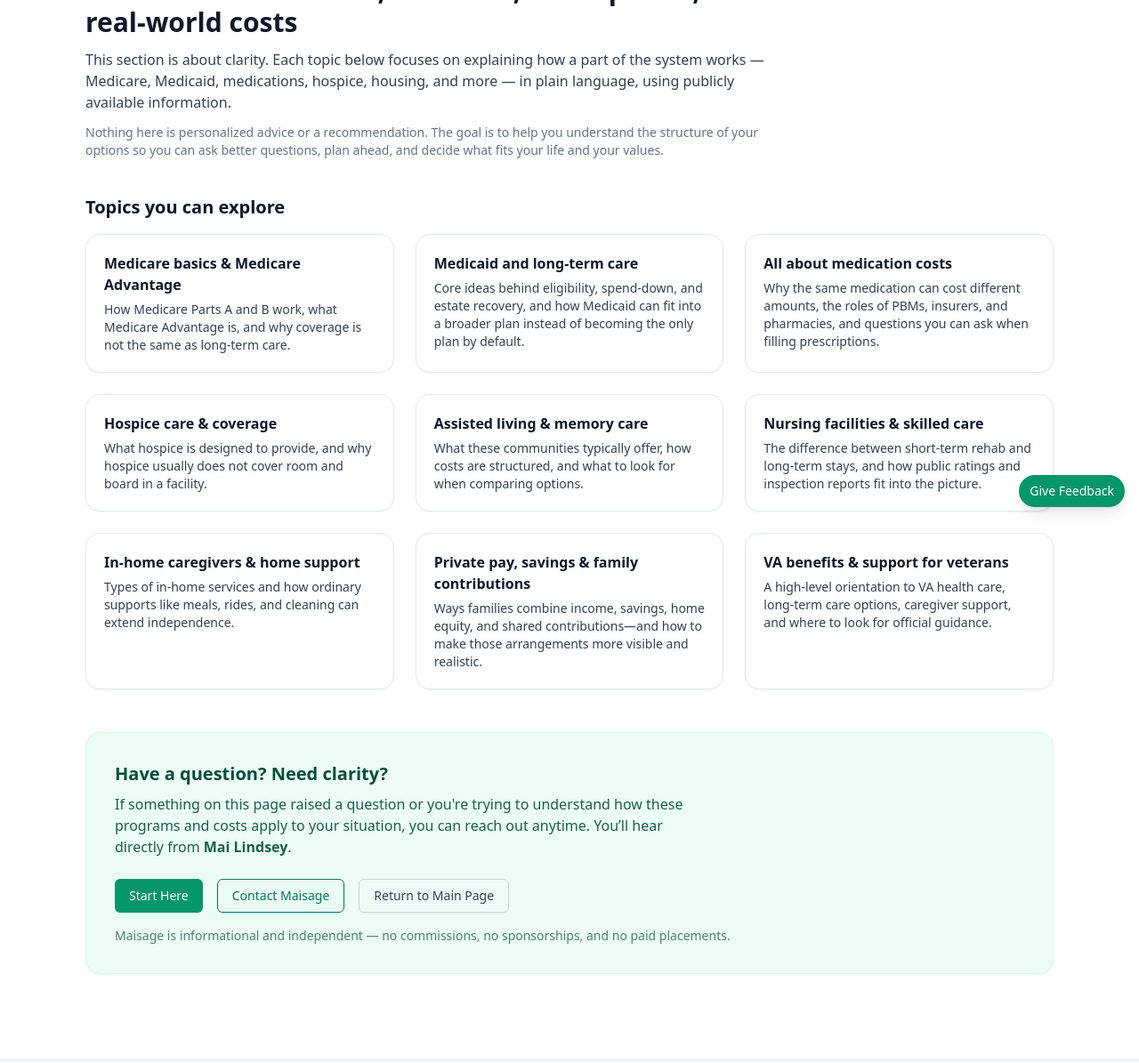
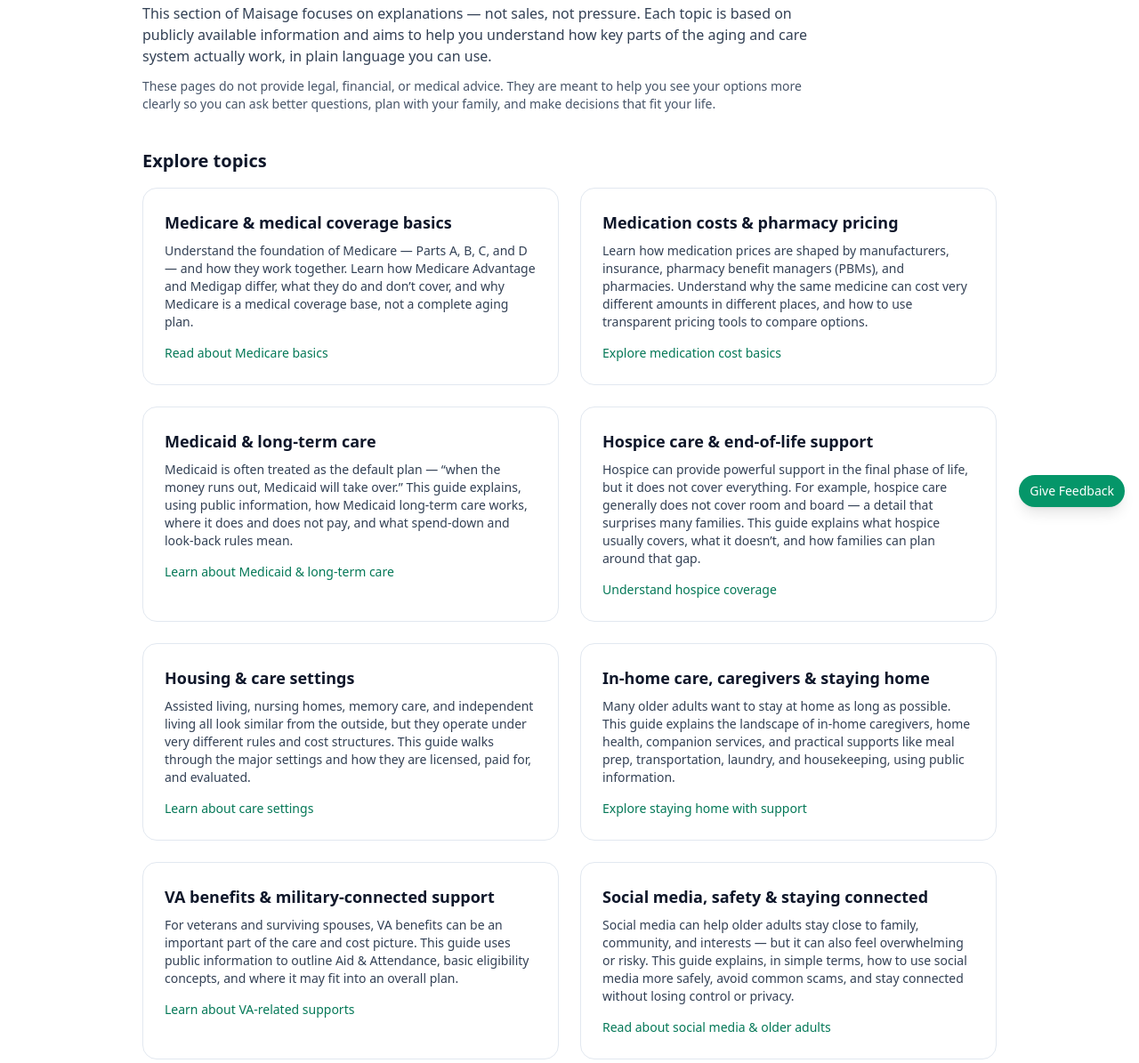
Before and after one commit to maisage/Maisage-site, a plain HTML site: page learn.html in a window 1280 px wide. Shown: the part 206-1401 px from the top of the page at 89% size. Drawn offline with nearby package versions, Linux system fonts and the light colour scheme.

Commit message:
Update learn.html

```diff
--- a/learn.html
+++ b/learn.html
@@ -3,7 +3,7 @@
 <head>
   <meta charset="utf-8" />
   <meta name="viewport" content="width=device-width,initial-scale=1,maximum-scale=1" />
-  <title>Learn – Medicare, Medicaid, care options & costs | Maisage</title>
+  <title>Learn | Maisage</title>
   <script src="https://cdn.tailwindcss.com"></script>
 </head>
 
@@ -18,170 +18,191 @@
       .catch(err => console.error("Header failed to load:", err));
   </script>
 
-  <!-- Breadcrumb: Home / Learn -->
+  <!-- Breadcrumb -->
   <script>
+    window.breadcrumbParentLabel = "Home";
+    window.breadcrumbParentHref = "index.html";
     window.breadcrumbCurrent = "Learn";
   </script>
   <div id="breadcrumb"></div>
   <script>
     fetch('breadcrumb.html')
       .then(r => r.text())
-      .then(html => {
-        const el = document.getElementById('breadcrumb');
-        if (el) el.innerHTML = html;
-      })
-      .catch(err => console.error("Breadcrumb failed to load:", err));
+      .then(html => (document.getElementById('breadcrumb').innerHTML = html))
+      .catch(err => console.error("Breadcrumb failed:", err));
   </script>
 
-  <!-- Main content -->
-  <main class="mx-auto max-w-6xl px-4 sm:px-6 lg:px-8 py-6 sm:py-8 space-y-10">
+  <!-- Main Content -->
+  <main class="mx-auto max-w-5xl px-4 sm:px-6 lg:px-8 py-8 sm:py-12 space-y-10">
 
     <!-- Intro -->
-    <section class="space-y-3 max-w-3xl">
-      <p class="text-sm uppercase tracking-wide text-emerald-700 font-medium">
-        Learn
+    <section class="space-y-3">
+      <h1 class="text-2xl sm:text-3xl font-bold text-slate-900">
+        Learn — Plain-language guides for aging, care, and costs
+      </h1>
+
+      <p class="text-sm sm:text-base text-slate-700 max-w-3xl">
+        This section of Maisage focuses on explanations — not sales, not pressure. Each topic
+        is based on publicly available information and aims to help you understand how key parts
+        of the aging and care system actually work, in plain language you can use.
       </p>
-      <h1 class="text-2xl sm:text-3xl font-bold text-slate-900">
-        Learn about Medicare, Medicaid, care options, and real-world costs
-      </h1>
-      <p class="text-sm sm:text-base text-slate-700">
-        This section is about clarity. Each topic below focuses on explaining how a part of the
-        system works — Medicare, Medicaid, medications, hospice, housing, and more — in plain
-        language, using publicly available information.
-      </p>
-      <p class="text-xs sm:text-sm text-slate-500">
-        Nothing here is personalized advice or a recommendation. The goal is to help you understand
-        the structure of your options so you can ask better questions, plan ahead, and decide what
-        fits your life and your values.
+
+      <p class="text-xs sm:text-sm text-slate-600 max-w-3xl">
+        These pages do not provide legal, financial, or medical advice. They are meant to help
+        you see your options more clearly so you can ask better questions, plan with your family,
+        and make decisions that fit your life.
       </p>
     </section>
 
-    <!-- Learn topic cards -->
+    <!-- Topic Grid -->
     <section class="space-y-4">
-      <h2 class="text-lg sm:text-xl font-semibold text-slate-900">
-        Topics you can explore
+      <h2 class="text-xl font-semibold text-slate-900">
+        Explore topics
       </h2>
 
-      <div class="grid gap-4 sm:gap-6 md:grid-cols-2 lg:grid-cols-3">
+      <div class="grid gap-6 md:grid-cols-2">
 
         <!-- Medicare -->
-        <a href="learn-medicare.html"
-           class="block rounded-2xl border border-slate-200 bg-white shadow-sm p-4 sm:p-5 hover:border-emerald-200 hover:bg-emerald-50/40 transition-colors">
-          <h3 class="text-sm sm:text-base font-semibold text-slate-900">
-            Medicare basics & Medicare Advantage
+        <article class="rounded-2xl border border-slate-200 bg-white p-6">
+          <h3 class="text-lg font-semibold text-slate-900 mb-2">
+            Medicare & medical coverage basics
           </h3>
-          <p class="mt-1.5 text-xs sm:text-sm text-slate-700">
-            How Medicare Parts A and B work, what Medicare Advantage is, and why coverage is not the
-            same as long-term care.
+          <p class="text-sm text-slate-700 mb-3">
+            Understand the foundation of Medicare — Parts A, B, C, and D — and how they work
+            together. Learn how Medicare Advantage and Medigap differ, what they do and don’t cover,
+            and why Medicare is a medical coverage base, not a complete aging plan.
           </p>
-        </a>
+          <a href="learn-medicare.html"
+             class="inline-flex items-center text-sm font-medium text-emerald-700 hover:underline">
+            Read about Medicare basics
+          </a>
+        </article>
 
-        <!-- Medicaid -->
-        <a href="learn-medicaid.html"
-           class="block rounded-2xl border border-slate-200 bg-white shadow-sm p-4 sm:p-5 hover:border-emerald-200 hover:bg-emerald-50/40 transition-colors">
-          <h3 class="text-sm sm:text-base font-semibold text-slate-900">
-            Medicaid and long-term care
+        <!-- Medication Costs -->
+        <article class="rounded-2xl border border-slate-200 bg-white p-6">
+          <h3 class="text-lg font-semibold text-slate-900 mb-2">
+            Medication costs & pharmacy pricing
           </h3>
-          <p class="mt-1.5 text-xs sm:text-sm text-slate-700">
-            Core ideas behind eligibility, spend-down, and estate recovery, and how Medicaid can
-            fit into a broader plan instead of becoming the only plan by default.
+          <p class="text-sm text-slate-700 mb-3">
+            Learn how medication prices are shaped by manufacturers, insurance, pharmacy benefit
+            managers (PBMs), and pharmacies. Understand why the same medicine can cost very
+            different amounts in different places, and how to use transparent pricing tools to
+            compare options.
           </p>
-        </a>
+          <a href="learn-medication-costs.html"
+             class="inline-flex items-center text-sm font-medium text-emerald-700 hover:underline">
+            Explore medication cost basics
+          </a>
+        </article>
 
-        <!-- Medication costs -->
-        <a href="learn-medication-costs.html"
-           class="block rounded-2xl border border-slate-200 bg-white shadow-sm p-4 sm:p-5 hover:border-emerald-200 hover:bg-emerald-50/40 transition-colors">
-          <h3 class="text-sm sm:text-base font-semibold text-slate-900">
-            All about medication costs
+        <!-- Medicaid & Long-Term Care -->
+        <article class="rounded-2xl border border-slate-200 bg-white p-6">
+          <h3 class="text-lg font-semibold text-slate-900 mb-2">
+            Medicaid & long-term care
           </h3>
-          <p class="mt-1.5 text-xs sm:text-sm text-slate-700">
-            Why the same medication can cost different amounts, the roles of PBMs, insurers, and
-            pharmacies, and questions you can ask when filling prescriptions.
+          <p class="text-sm text-slate-700 mb-3">
+            Medicaid is often treated as the default plan — “when the money runs out, Medicaid will
+            take over.” This guide explains, using public information, how Medicaid long-term care
+            works, where it does and does not pay, and what spend-down and look-back rules mean.
           </p>
-        </a>
+          <a href="learn-medicaid.html"
+             class="inline-flex items-center text-sm font-medium text-emerald-700 hover:underline">
+            Learn about Medicaid & long-term care
+          </a>
+        </article>
 
         <!-- Hospice -->
-        <a href="learn-hospice.html"
-           class="block rounded-2xl border border-slate-200 bg-white shadow-sm p-4 sm:p-5 hover:border-emerald-200 hover:bg-emerald-50/40 transition-colors">
-          <h3 class="text-sm sm:text-base font-semibold text-slate-900">
-            Hospice care & coverage
+        <article class="rounded-2xl border border-slate-200 bg-white p-6">
+          <h3 class="text-lg font-semibold text-slate-900 mb-2">
+            Hospice care & end-of-life support
           </h3>
-          <p class="mt-1.5 text-xs sm:text-sm text-slate-700">
-            What hospice is designed to provide, and why hospice usually does not cover room and
-            board in a facility.
+          <p class="text-sm text-slate-700 mb-3">
+            Hospice can provide powerful support in the final phase of life, but it does not cover
+            everything. For example, hospice care generally does not cover room and board — a detail
+            that surprises many families. This guide explains what hospice usually covers,
+            what it doesn’t, and how families can plan around that gap.
           </p>
-        </a>
+          <a href="learn-hospice.html"
+             class="inline-flex items-center text-sm font-medium text-emerald-700 hover:underline">
+            Understand hospice coverage
+          </a>
+        </article>
 
-        <!-- Assisted living -->
-        <a href="learn-assisted-living.html"
-           class="block rounded-2xl border border-slate-200 bg-white shadow-sm p-4 sm:p-5 hover:border-emerald-200 hover:bg-emerald-50/40 transition-colors">
-          <h3 class="text-sm sm:text-base font-semibold text-slate-900">
-            Assisted living & memory care
+        <!-- Housing & Care Settings -->
+        <article class="rounded-2xl border border-slate-200 bg-white p-6">
+          <h3 class="text-lg font-semibold text-slate-900 mb-2">
+            Housing & care settings
           </h3>
-          <p class="mt-1.5 text-xs sm:text-sm text-slate-700">
-            What these communities typically offer, how costs are structured, and what to look for
-            when comparing options.
+          <p class="text-sm text-slate-700 mb-3">
+            Assisted living, nursing homes, memory care, and independent living all look similar
+            from the outside, but they operate under very different rules and cost structures.
+            This guide walks through the major settings and how they are licensed, paid for, and evaluated.
           </p>
-        </a>
+          <a href="learn-care-settings.html"
+             class="inline-flex items-center text-sm font-medium text-emerald-700 hover:underline">
+            Learn about care settings
+          </a>
+        </article>
 
-        <!-- Nursing facilities -->
-        <a href="learn-nursing-facilities.html"
-           class="block rounded-2xl border border-slate-200 bg-white shadow-sm p-4 sm:p-5 hover:border-emerald-200 hover:bg-emerald-50/40 transition-colors">
-          <h3 class="text-sm sm:text-base font-semibold text-slate-900">
-            Nursing facilities & skilled care
+        <!-- In-Home Care & Staying Home -->
+        <article class="rounded-2xl border border-slate-200 bg-white p-6">
+          <h3 class="text-lg font-semibold text-slate-900 mb-2">
+            In-home care, caregivers & staying home
           </h3>
-          <p class="mt-1.5 text-xs sm:text-sm text-slate-700">
-            The difference between short-term rehab and long-term stays, and how public ratings and
-            inspection reports fit into the picture.
+          <p class="text-sm text-slate-700 mb-3">
+            Many older adults want to stay at home as long as possible. This guide explains the
+            landscape of in-home caregivers, home health, companion services, and practical supports
+            like meal prep, transportation, laundry, and housekeeping, using public information.
           </p>
-        </a>
+          <a href="learn-home-care.html"
+             class="inline-flex items-center text-sm font-medium text-emerald-700 hover:underline">
+            Explore staying home with support
+          </a>
+        </article>
 
-        <!-- In-home caregivers -->
-        <a href="learn-in-home-caregivers.html"
-           class="block rounded-2xl border border-slate-200 bg-white shadow-sm p-4 sm:p-5 hover:border-emerald-200 hover:bg-emerald-50/40 transition-colors">
-          <h3 class="text-sm sm:text-base font-semibold text-slate-900">
-            In-home caregivers & home support
+        <!-- VA Benefits & Military-Connected -->
+        <article class="rounded-2xl border border-slate-200 bg-white p-6">
+          <h3 class="text-lg font-semibold text-slate-900 mb-2">
+            VA benefits & military-connected support
           </h3>
-          <p class="mt-1.5 text-xs sm:text-sm text-slate-700">
-            Types of in-home services and how ordinary supports like meals, rides, and cleaning can
-            extend independence.
+          <p class="text-sm text-slate-700 mb-3">
+            For veterans and surviving spouses, VA benefits can be an important part of the care
+            and cost picture. This guide uses public information to outline Aid & Attendance,
+            basic eligibility concepts, and where it may fit into an overall plan.
           </p>
-        </a>
+          <a href="learn-va-benefits.html"
+             class="inline-flex items-center text-sm font-medium text-emerald-700 hover:underline">
+            Learn about VA-related supports
+          </a>
+        </article>
 
-        <!-- Private pay -->
-        <a href="learn-private-pay.html"
-           class="block rounded-2xl border border-slate-200 bg-white shadow-sm p-4 sm:p-5 hover:border-emerald-200 hover:bg-emerald-50/40 transition-colors">
-          <h3 class="text-sm sm:text-base font-semibold text-slate-900">
-            Private pay, savings & family contributions
+        <!-- Social Media & Online Connection -->
+        <article class="rounded-2xl border border-slate-200 bg-white p-6">
+          <h3 class="text-lg font-semibold text-slate-900 mb-2">
+            Social media, safety & staying connected
           </h3>
-          <p class="mt-1.5 text-xs sm:text-sm text-slate-700">
-            Ways families combine income, savings, home equity, and shared contributions—and how to
-            make those arrangements more visible and realistic.
+          <p class="text-sm text-slate-700 mb-3">
+            Social media can help older adults stay close to family, community, and interests —
+            but it can also feel overwhelming or risky. This guide explains, in simple terms,
+            how to use social media more safely, avoid common scams, and stay connected without
+            losing control or privacy.
           </p>
-        </a>
-
-        <!-- VA benefits -->
-        <a href="learn-va-benefits.html"
-           class="block rounded-2xl border border-slate-200 bg-white shadow-sm p-4 sm:p-5 hover:border-emerald-200 hover:bg-emerald-50/40 transition-colors">
-          <h3 class="text-sm sm:text-base font-semibold text-slate-900">
-            VA benefits & support for veterans
-          </h3>
-          <p class="mt-1.5 text-xs sm:text-sm text-slate-700">
-            A high-level orientation to VA health care, long-term care options, caregiver support,
-            and where to look for official guidance.
-          </p>
-        </a>
+          <a href="learn-social-media.html"
+             class="inline-flex items-center text-sm font-medium text-emerald-700 hover:underline">
+            Read about social media & older adults
+          </a>
+        </article>
 
       </div>
     </section>
 
-    <!-- Contact / navigation block -->
-    <div id="contact-block"></div>
+    <!-- Contact / Return Block -->
+    <div id="return-block"></div>
     <script>
       fetch('contact-block.html')
         .then(r => r.text())
-        .then(html => (document.getElementById('contact-block').innerHTML = html))
-        .catch(err => console.error("Contact block failed to load:", err));
+        .then(html => (document.getElementById('return-block').innerHTML = html))
+        .catch(err => console.error("Return block failed:", err));
     </script>
 
   </main>
@@ -194,12 +215,12 @@
       .then(html => (document.getElementById('site-footer').innerHTML = html))
       .catch(err => console.error("Footer failed to load:", err));
   </script>
-<!-- Floating Feedback Link -->
-<a href="feedback.html"
-   class="fixed right-2 bottom-4 sm:right-4 sm:bottom-6 shadow-lg
-          bg-emerald-600 hover:bg-emerald-700 text-white
-          px-3 py-2 rounded-full text-xs sm:text-sm font-medium">
-  Give Feedback
-</a>
+
+  <!-- Floating Feedback -->
+  <a href="feedback.html"
+     class="fixed right-2 bottom-4 sm:right-4 sm:bottom-6 shadow-lg bg-emerald-600 hover:bg-emerald-700 text-white px-3 py-2 rounded-full text-xs sm:text-sm font-medium">
+    Give Feedback
+  </a>
+
 </body>
 </html>
```
